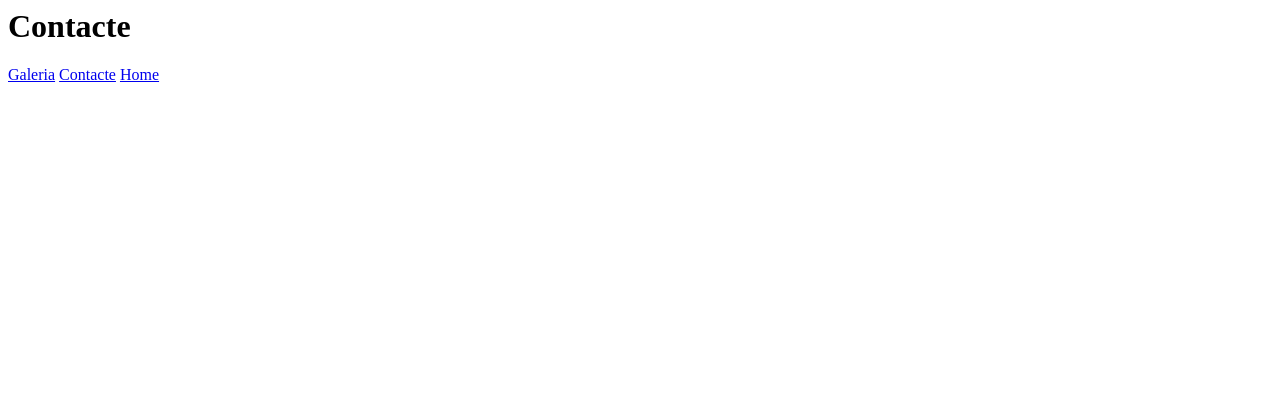
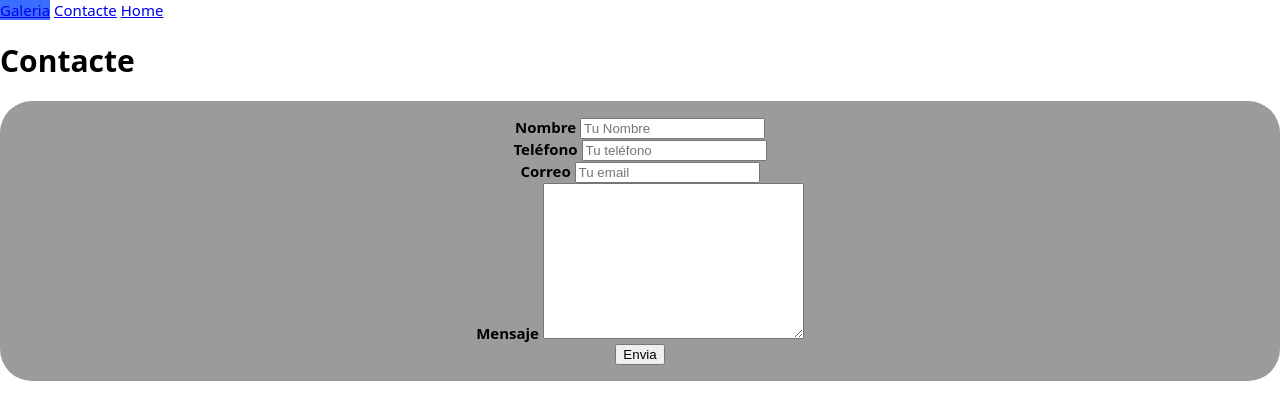
Before and after one commit to Francescb849/examen_digitalitzacio, a plain HTML site: page contacte.html in a window 1280 px wide. Drawn offline with Linux system fonts and the light colour scheme.

Commit message:
enllaçar el css

```diff
--- a/contacte.html
+++ b/contacte.html
@@ -1,8 +1,45 @@
-<h1>Contacte</h1>
-<div class="nav-bg">
+<!DOCTYPE html>
+<html lang="en">
+<head>
+    <meta charset="UTF-8">
+    <meta name="viewport" content="width=device-width, initial-scale=1.0">
+    <title>Contacte</title>
+    <link rel="stylesheet" href="css/styles.css">
+    <div class="nav-bg">
         <nav class="contenedor">
             <a class="boton" href="galeria.html">Galeria</a>
             <a class="boton" href="contacte.html">Contacte</a>
             <a href="index.html">Home</a>
         </nav>
     </div>
+</head>
+<body>
+    <h1>Contacte</h1>
+                <form action="">
+                        <div>
+                            <label for="nombre"><strong>Nombre</strong></label>
+                            <input type="text" name="nombre" placeholder="Tu Nombre">
+                        </div>
+
+                        <div>
+                            <label for=""><strong>Teléfono</strong></label>
+                            <input type="tel" name="telefono" placeholder="Tu teléfono">
+                        </div>
+
+                        <div>
+                            <label for=""><strong>Correo</strong></label>
+                            <input type="email" name="correo" placeholder="Tu email">
+                        </div>
+
+                        <div>
+                            <label for=""> <strong>Mensaje</strong></label>
+                            <textarea name="Mensaje" id="" cols="30" rows="10"></textarea>
+                        </div>
+
+                        <div>
+                            <input  class="boton" type="submit" value="Envia">
+                        </div>
+
+                </form>
+</body>
+</html>
--- /dev/null
+++ b/css/styles.css
@@ -0,0 +1,58 @@
+
+:root{
+
+    --primario: #3A6DFF;
+    --secundario: #9B6BFF;
+    --fondo: #F4F4F8;
+    --texto: #222222;
+    --blanco: #FFFFFF;
+    --tamaño-fuente:15px;
+}
+html{
+    font: size 70.5% ;
+    box-sizing: border-box;
+}
+*,*::before,*:after
+{
+    box-sizing: inherit;
+
+}
+body{
+font-size:var(--tamaño-fuente);
+font-family: system-ui, -apple-system, BlinkMacSystemFont, 'Segoe UI', Roboto, Oxygen, Ubuntu, Cantarell, 'Open Sans', 'Helvetica Neue', sans-serif;
+margin: 0;
+}
+
+.boton:hover {
+    background-color: var(--primario);
+}
+.boton1{
+    background-color: var(--secundario);
+    color: var(--blanco);
+    padding: 1rem 1.5rem;
+    text-decoration: none;
+    border-radius: 8px;
+    font-weight: bold;
+    display: inline-block;
+    transition: 0.3s ease;
+}
+.boton:hover {
+    background-color: var(--primario);
+}
+
+.icono{
+    background-color: var(--secundario);
+    height: 5rem;
+    width:5rem;
+    border-radius:50%;
+    display: flex;
+    justify-content:center;
+    align-items: center;
+}
+
+form{
+    background-color: rgb(156, 154, 154);
+    padding:1rem;
+    border-radius:2rem;
+    text-align: center;
+}
--- a/styles.css
+++ /dev/null
@@ -1,3 +0,0 @@
-body{
-
-}
```
Also changed, not shown: galeria.html (+10 -10 lines), index.html (+9 -9 lines), img.png (added), 1 other file.
